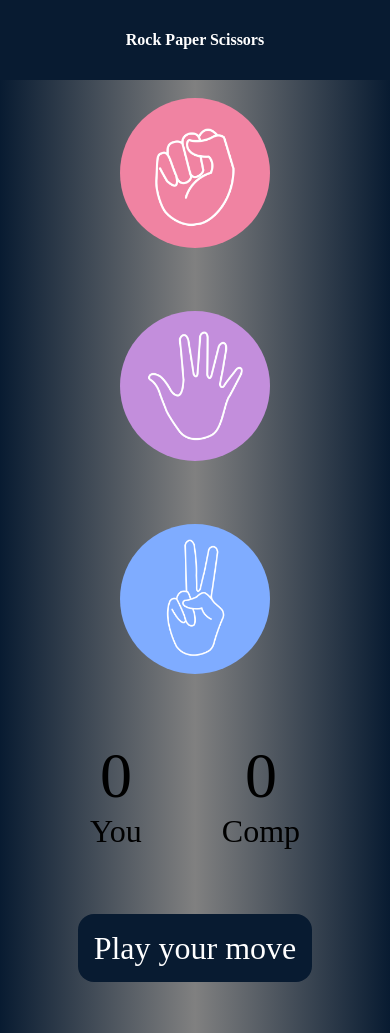
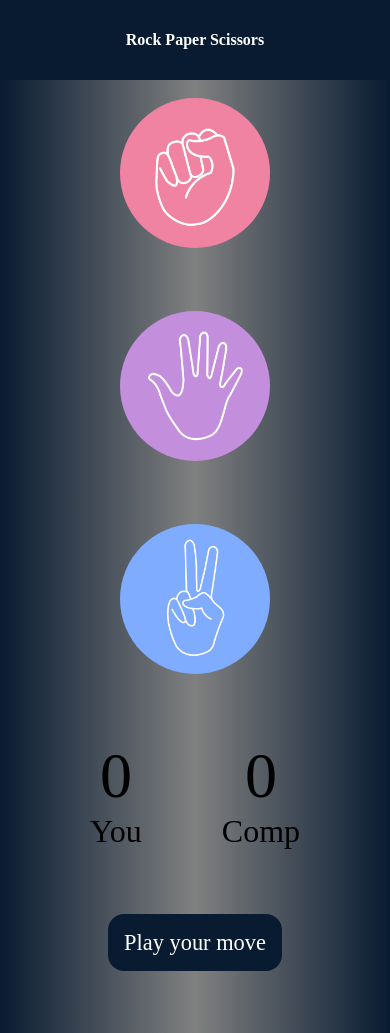
Before and after one commit to sachinprajapati09/RockPaperScissorGame, a plain HTML site: page index.html in a window 390 px wide. Shown: the top 1033 px of the page. Drawn offline with Linux system fonts and the light colour scheme.

Commit message:
Update style.css

```diff
--- a/style.css
+++ b/style.css
@@ -101,4 +101,7 @@ footer {
         height: auto;
         width: auto;
     }
+    #msg{
+        font-size:1.4rem;
+    }
 }
```
